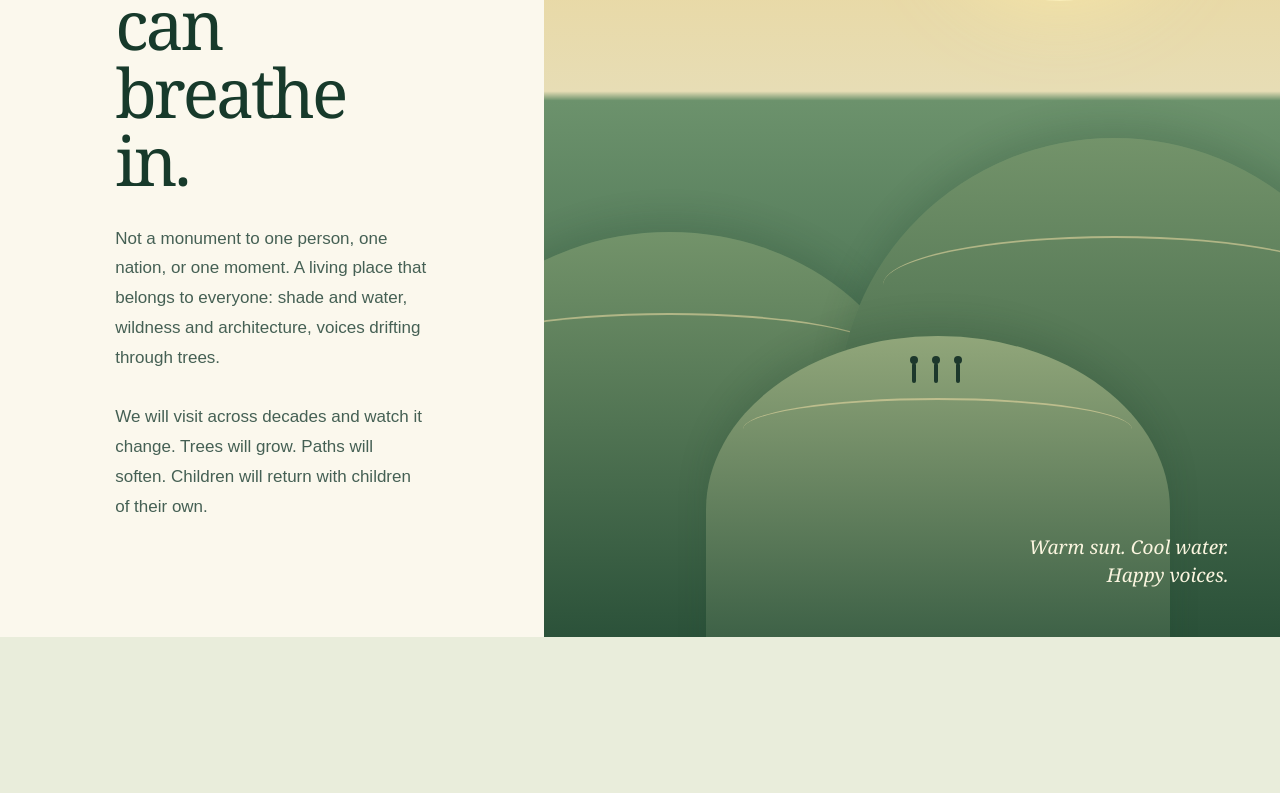
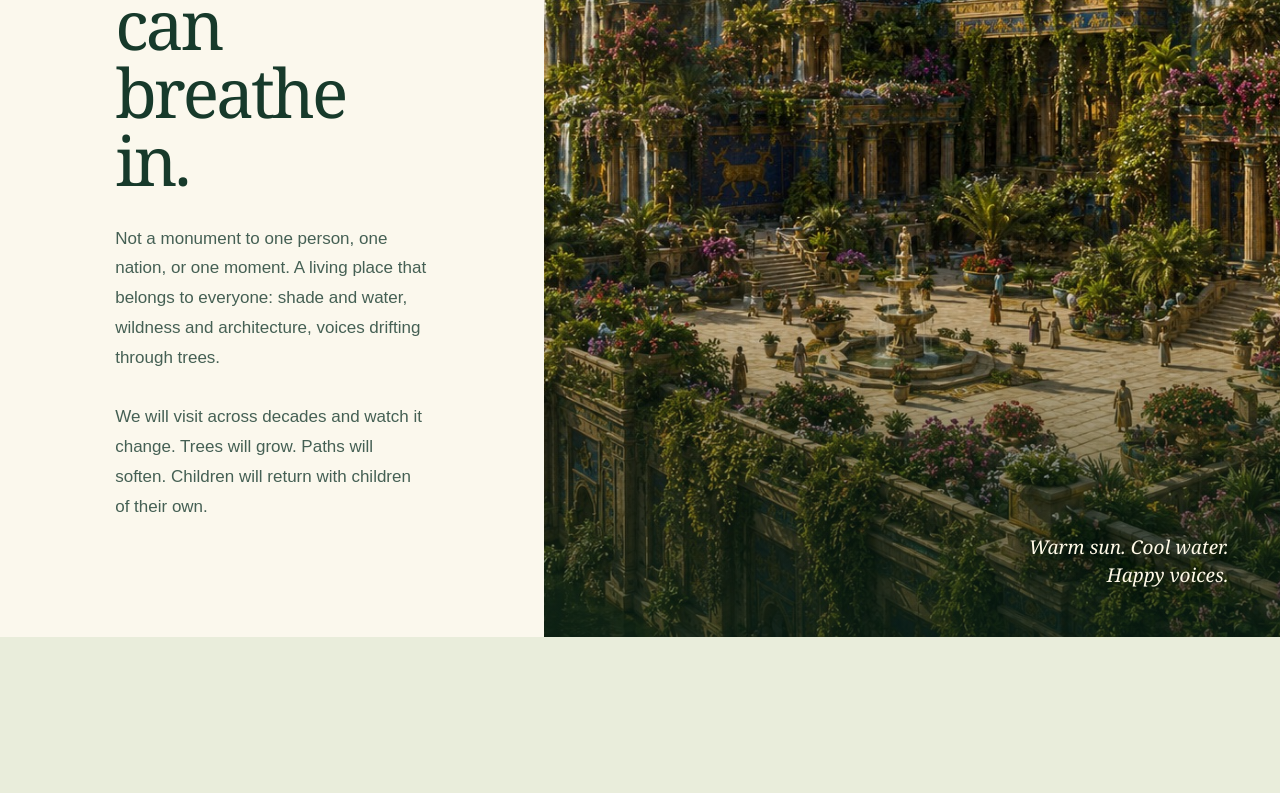
Before and after one commit to amyleesterling/babylon, a Next.js app: page / in a window 1280 px wide. Shown: the part 2080-2873 px from the top of the page. Built offline with nearby package versions, Linux system fonts and the light colour scheme.

Commit message:
Add lush Babylon garden vision

```diff
--- a/app/globals.css
+++ b/app/globals.css
@@ -52,17 +52,10 @@ h1 em { color: var(--leaf); font-weight: 400; }
 .vision-copy h2, .section-heading h2, .atlas-intro h2, .promise h2, .path h2, .founding h2 { margin: 0; font-family: Georgia, serif; font-weight: 400; letter-spacing: -.045em; line-height: 1; }
 .vision-copy h2, .section-heading h2, .atlas-intro h2 { font-size: clamp(45px, 5.3vw, 78px); }
 .vision-copy > p:not(.section-label) { max-width: 610px; margin: 30px 0 0; color: #456054; font-size: 17px; line-height: 1.75; }
-.garden-window { position: relative; min-height: 650px; overflow: hidden; background: linear-gradient(180deg, #edce7b 0%, #e7ddb5 42%, #6c926c 43%, #254e38 100%); }
-.window-sun { position: absolute; top: 9%; right: 15%; width: 30%; aspect-ratio: 1; border-radius: 50%; background: rgba(255,244,190,.78); box-shadow: 0 0 80px rgba(255,238,168,.7); }
-.terrace { position: absolute; bottom: -5%; height: 48%; border-radius: 50% 50% 0 0; background: linear-gradient(180deg, #73936a, #234a34); box-shadow: 0 -15px 30px rgba(25,63,41,.15); }
-.terrace::after { content: ''; position: absolute; top: 18%; left: 8%; right: 8%; height: 18%; border: 2px solid rgba(240,222,167,.55); border-width: 2px 0 0; border-radius: 50%; }
-.terrace-one { left: -18%; width: 70%; }
-.terrace-two { right: -15%; width: 75%; height: 58%; }
-.terrace-three { left: 22%; width: 63%; height: 37%; background: linear-gradient(180deg, #91a67a, #31573f); }
-.tiny-people { position: absolute; z-index: 3; bottom: 27%; left: 50%; display: flex; gap: 18px; }
-.tiny-people span { position: relative; width: 4px; height: 20px; border-radius: 3px; background: #1d382c; }
-.tiny-people span::before { content: ''; position: absolute; top: -7px; left: -2px; width: 8px; height: 8px; border-radius: 50%; background: #1d382c; }
-.garden-window p { position: absolute; z-index: 4; right: 7%; bottom: 5%; margin: 0; color: #faf5df; font-family: Georgia, serif; font-size: 19px; font-style: italic; line-height: 1.5; text-align: right; }
+.garden-window { position: relative; min-height: 650px; margin: 0; overflow: hidden; background: #19372a; }
+.garden-window::after { content: ''; position: absolute; inset: 0; background: linear-gradient(180deg, transparent 55%, rgba(9,35,23,.65)); pointer-events: none; }
+.garden-render { display: block; width: 100%; height: 100%; min-height: 650px; object-fit: cover; object-position: 55% center; }
+.garden-window figcaption { position: absolute; z-index: 1; right: 7%; bottom: 5%; margin: 0; color: #fff9e7; font-family: Georgia, serif; font-size: 19px; font-style: italic; line-height: 1.5; text-align: right; text-shadow: 0 2px 18px rgba(6,25,17,.8); }
 
 .movement { padding: clamp(90px, 12vw, 170px) max(24px, calc((100vw - 1280px) / 2)); background: #e9eddb; }
 .section-heading { display: grid; grid-template-columns: .65fr 1.35fr; column-gap: 50px; }
@@ -156,7 +149,7 @@ footer > div { display: flex; justify-content: flex-end; gap: 26px; font-size: 1
   .garden { width: 48%; height: 42%; opacity: .7; } .garden-left { left: -16%; } .garden-right { right: -16%; }
   .scroll-cue { display: none; }
   .possibility { gap: 14px; } .possibility-copy { font-size: 17px; }
-  .garden-window { min-height: 490px; }
+  .garden-window, .garden-render { min-height: 490px; }
   .invitation { grid-template-columns: 42px 1fr 28px; gap: 14px; min-height: 0; }
   .invitation-symbol { display: none; }
   .invitation-number { grid-row: span 2; }
--- a/app/page.tsx
+++ b/app/page.tsx
@@ -59,14 +59,17 @@ export default function Home() {
           <p>Not a monument to one person, one nation, or one moment. A living place that belongs to everyone: shade and water, wildness and architecture, voices drifting through trees.</p>
           <p>We will visit across decades and watch it change. Trees will grow. Paths will soften. Children will return with children of their own.</p>
         </div>
-        <div className="garden-window" aria-label="An imagined garden of sun, water, and green terraces">
-          <div className="window-sun" />
-          <div className="terrace terrace-one" />
-          <div className="terrace terrace-two" />
-          <div className="terrace terrace-three" />
-          <div className="tiny-people"><span /><span /><span /></div>
-          <p>Warm sun. Cool water.<br />Happy voices.</p>
-        </div>
+        <figure className="garden-window">
+          <img
+            className="garden-render"
+            src="/babylon-lush-v4.jpg"
+            alt="An imagined Babylon filled with garden terraces, waterfalls, flowers, palms, and people gathering beside the water"
+            width="1535"
+            height="1024"
+            loading="lazy"
+          />
+          <figcaption>Warm sun. Cool water.<br />Happy voices.</figcaption>
+        </figure>
       </section>
 
       <section className="movement" id="movement">
```
Also changed, not shown: public/babylon-lush-v4.jpg (added).
